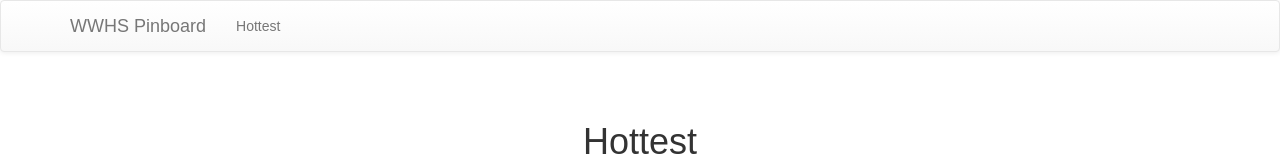
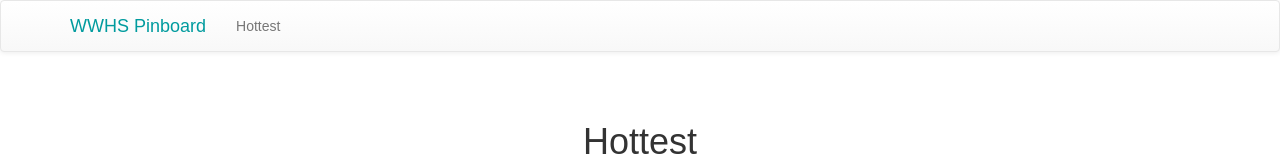
Before and after one commit to c-hering/wwhs_pinboard, a React (Create React App) app in the folder client/: page /hottest in a window 1280 px wide. Shown: the top 160 px of the page. Built offline with nearby package versions, Linux system fonts and the light colour scheme.

Commit message:
made some small changes with style, really nothing at all

```diff
--- a/client/src/components/Navigation.js
+++ b/client/src/components/Navigation.js
@@ -8,7 +8,7 @@ export default class Navigation extends Component {
       <Navbar>
         <Navbar.Header>
           <Navbar.Brand>
-            <a href="/">WWHS Pinboard</a>
+            <a href="/" style={{color: '#009B9E',}}>WWHS Pinboard</a>
           </Navbar.Brand>
         </Navbar.Header>
         <Nav>
```
